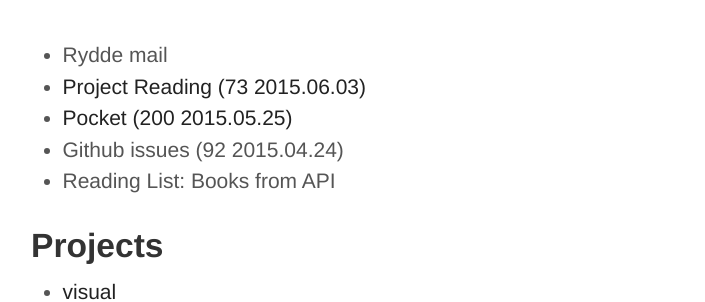
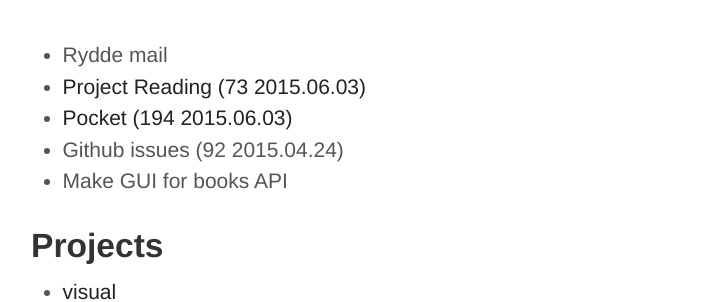
Before and after one commit to Andersos/andersos.net, a Jekyll site: the page built from gtd.html, in a window 1280 px wide. Shown: the part 239-541 px from the top of the page, without its empty margins (273-978 px from the left). Built offline with Jekyll 4.4.1, drawn with Linux system fonts in a browser that asks for light colours; Markdown is read by kramdown in place of the engine named in the settings.

Commit message:
Update gtd.html

```diff
--- a/gtd.html
+++ b/gtd.html
@@ -6,9 +6,9 @@
 <ul>
     <li>Rydde mail</li>
     <li><a href="https://gist.github.com/Andersos/32ba857519db96e97e63">Project Reading (73 2015.06.03)</a></li>
-    <li><a href="https://twitter.com/Andersos/status/530115122086543360">Pocket (200 2015.05.25)</a></a></li>
+    <li><a href="https://twitter.com/Andersos/status/530115122086543360">Pocket (194 2015.06.03)</a></a></li>
     <li>Github issues (92 2015.04.24)</li>
-    <li>Reading List: Books from API</li>
+    <li>Make GUI for books API</li>
 
 </ul>
 
```
